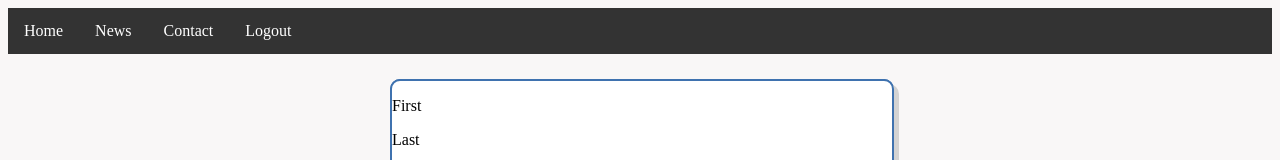
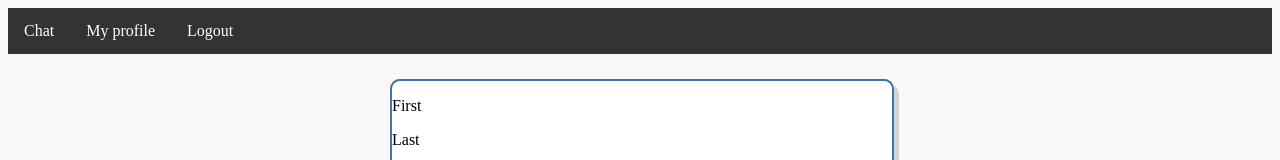
Before and after one commit to willwinborne/Mentoid, a website: page public/mentoidSwipe.html in a window 1280 px wide. Shown: the top 160 px of the page. Drawn offline with Linux system fonts and the light colour scheme; no server answers.

Commit message:
navbar update

```diff
--- a/public/mentoidSwipe.html
+++ b/public/mentoidSwipe.html
@@ -12,9 +12,8 @@
 <body onload="fetchMentors()">
 
     <ul>
-        <li><a href="default.asp">Home</a></li>
-        <li><a href="news.asp">News</a></li>
-        <li><a href="contact.asp">Contact</a></li>
+        <li><a href="news.asp">Chat</a></li>
+        <li><a href="contact.asp">My profile</a></li>
         <li><a href="http://localhost:3000/logout">Logout</a></li>
       </ul>
 
```
